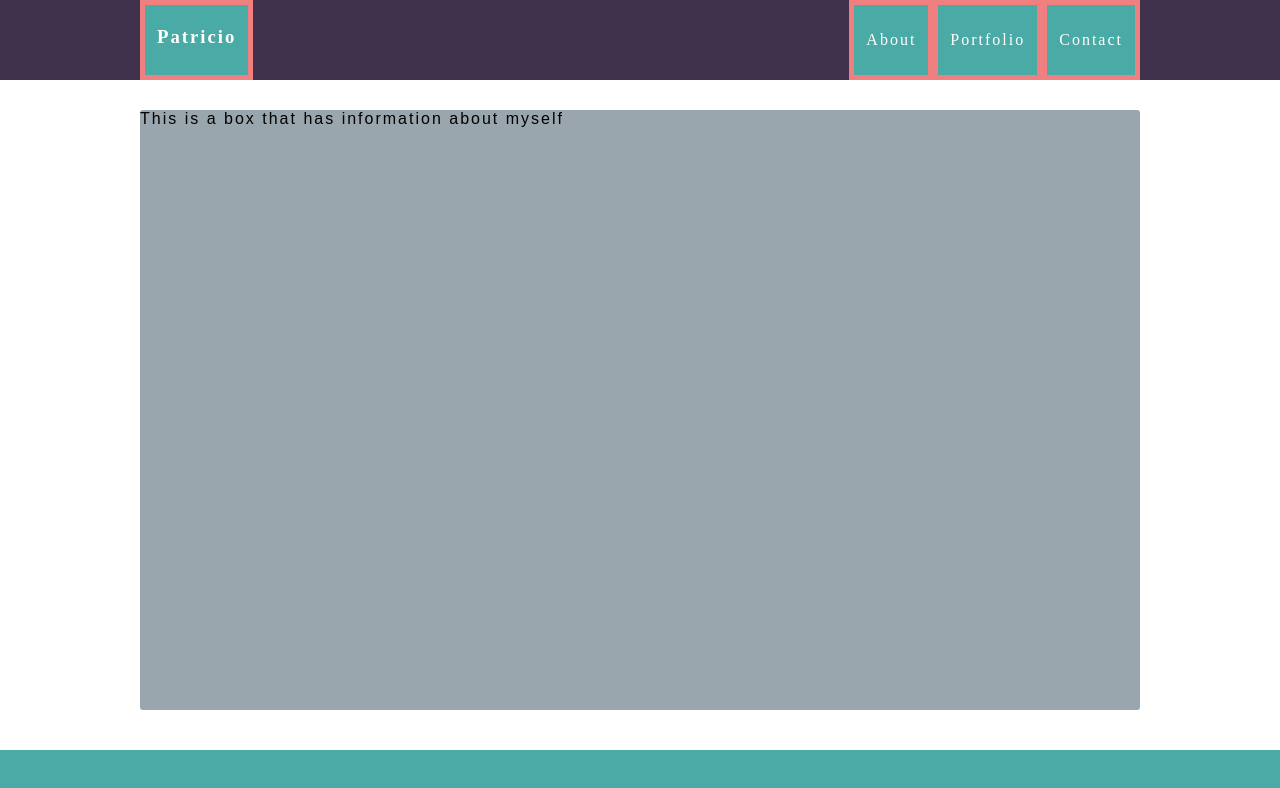
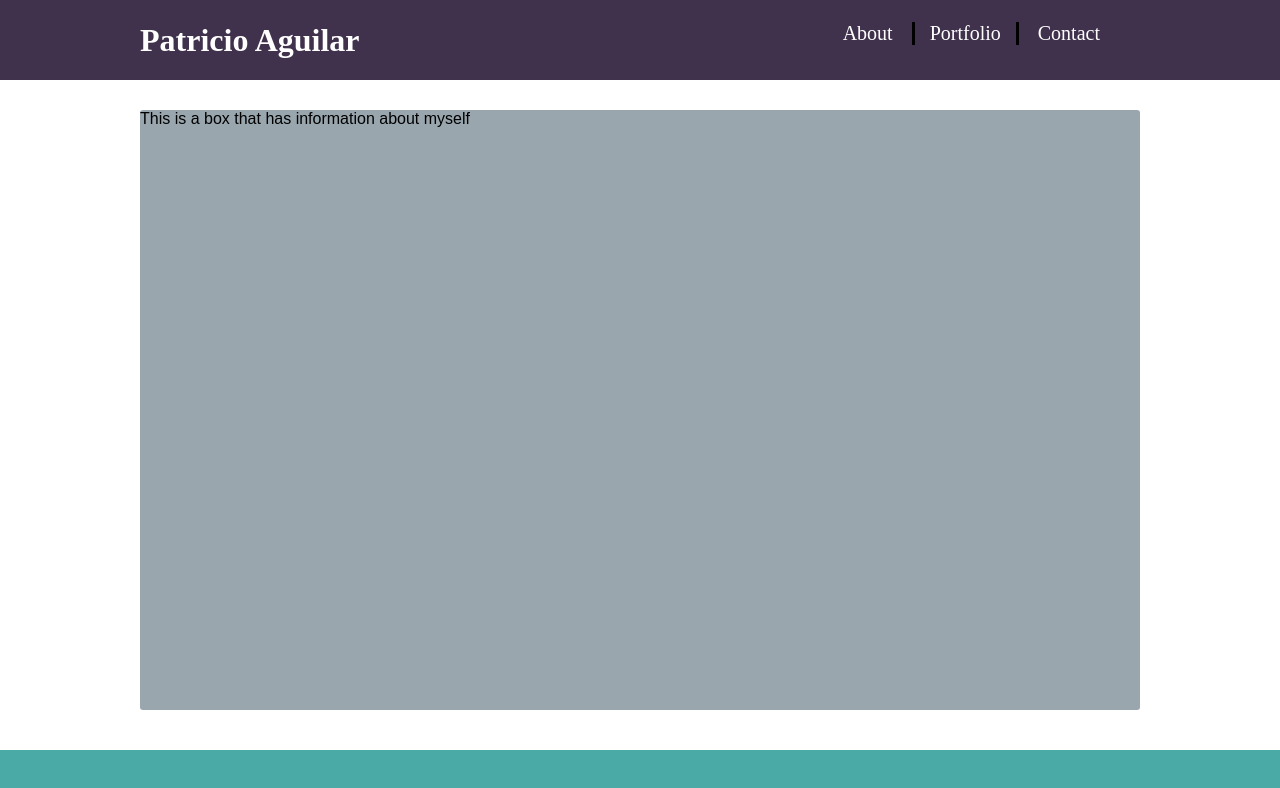
Before and after one commit to elpat77/Basic-Portfolio, a plain HTML site: page index.html in a window 1280 px wide. Drawn offline with Linux system fonts and the light colour scheme.

Commit message:
adjusted  header design

```diff
--- a/assets/css/style.css
+++ b/assets/css/style.css
@@ -1,6 +1,5 @@
 * {
     margin:0;
-    letter-spacing: 2px;
     box-sizing: border-box;
 }
 
@@ -8,36 +7,52 @@ header {
     height:10vh;
     background: rgb(64, 50, 77);
     display: flex;
-    /* align-items:center;
-    justify-content: space-between; */
+    align-items:center;
+    justify-content: space-between;
 }
 
-h3 {
-    height: 10vh;
-    line-height: 5vh;
-    color: white;
-    vertical-align:middle;
-    background-color: #4aaaa5;
-    border: 5px lightcoral solid;
-    padding: 12px;
+h1,
+a {
+    color:white;
+}
+a{
+    text-decoration: none;
+    font-size: 1.25rem;
+}
+
+p{
+    transition: all 1.3 s ease-in;
+}
+a p:hover{
+    transform: translate(-2px, -4px);
+    text-shadow: 2px 2px 2px black;
+}
+
+p:active{
+    transform: translate(-1px, -2px);
+    text-shadow: 1px 1px 1px black;
+}
+
+p:not(:last-child) {
+    margin-right: 15px;
+}
+
+p:nth-child(2) {
+    padding-left: 15px;
+    padding-right: 15px;
+    border-left: 3px solid black;
+    border-right: 3px solid black;
+  }
+h1{
     float:left;
 }
-
-nav {
-    display: table;
+nav{
+    margin-right: 40px;
     float:right;
-    height: 10vh;
 }
 
-a {
-    height:10vh;
-    display:table-cell;
-    vertical-align:middle;
-    text-decoration: none;
-    color: white;
-    background-color:#4aaaa5;
-    border: 5px lightcoral solid;
-    padding: 12px;
+p{
+    display: inline-block;
 }
 
 main {
@@ -54,14 +69,11 @@ main {
 }
 
 .box1 {
-    /* position:absolute; */
+
     width:1000px;
     height:600px;
     background-color: #99a6ae;
     margin: 30px auto 0 auto;
-    /* top: 50%;
-    left: 50%; */
-    /* transform: translate(-50%, -50%); */
     border-radius: 3px;
 }
 footer {
--- a/index.html
+++ b/index.html
@@ -13,11 +13,11 @@
 <body>
     <header>
         <div class="box0">
-            <h3>Patricio</h3>
+            <h1>Patricio Aguilar</h1>
             <nav>
-                <a href="./index.html">About</a>
-                <a href="./portfolio.html">Portfolio</a>
-                <a href="./contact.html">Contact</a>
+                <p><a href="./index.html">About</a></p>
+                <p><a href="./portfolio.html">Portfolio</a></p>
+                <p><a href="./contact.html">Contact</a></p>
 
             </nav>
         </div>
@@ -25,7 +25,7 @@
     </header>
     <main>
         <div class="box1">
-            <p>This is a box that has information about myself</p>
+            <p3>This is a box that has information about myself</p3>
         </div>
     </main>
     <footer></footer>
```
Also changed, not shown: contact.html (+4 -4 lines), portfolio.html (+4 -4 lines).
